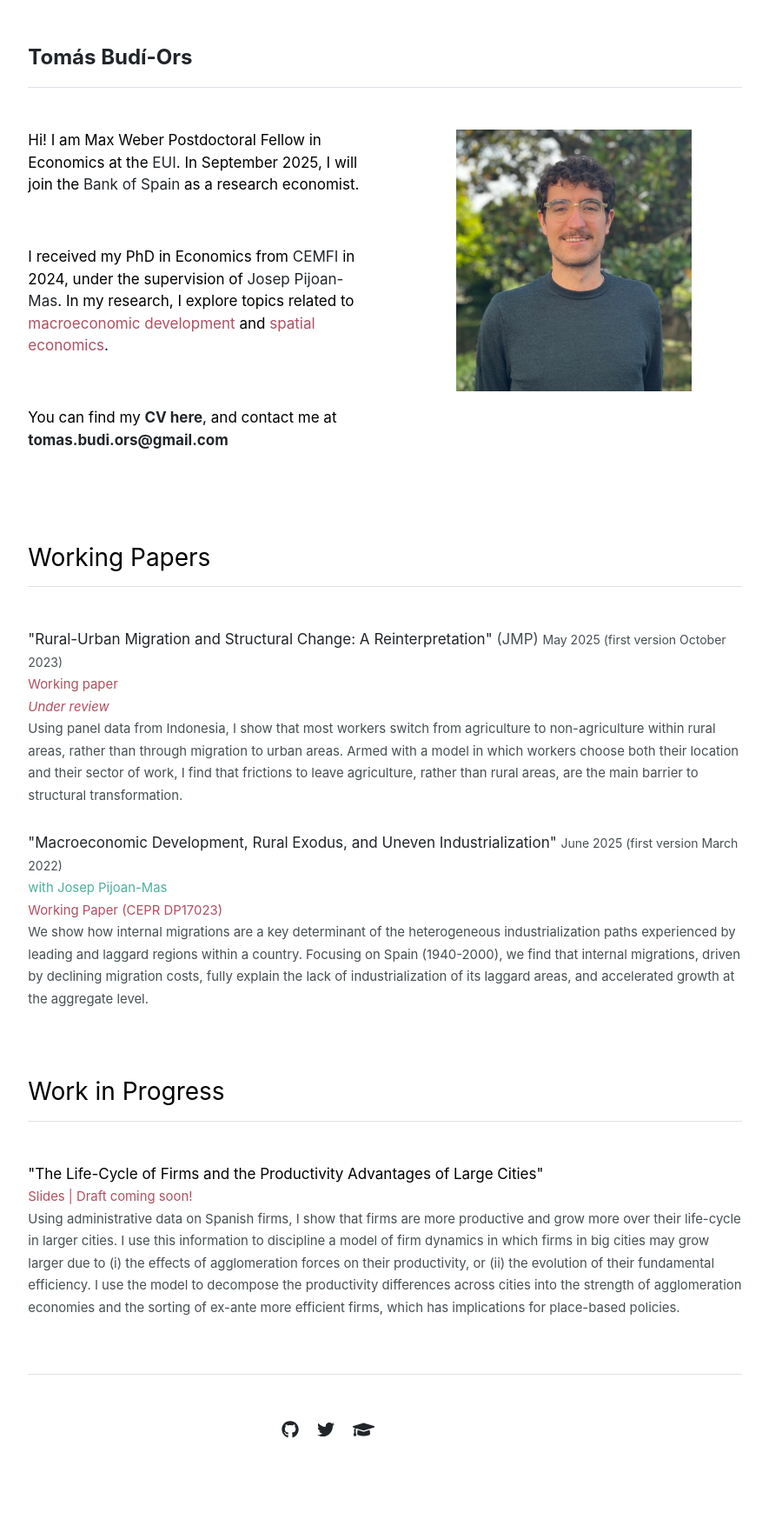
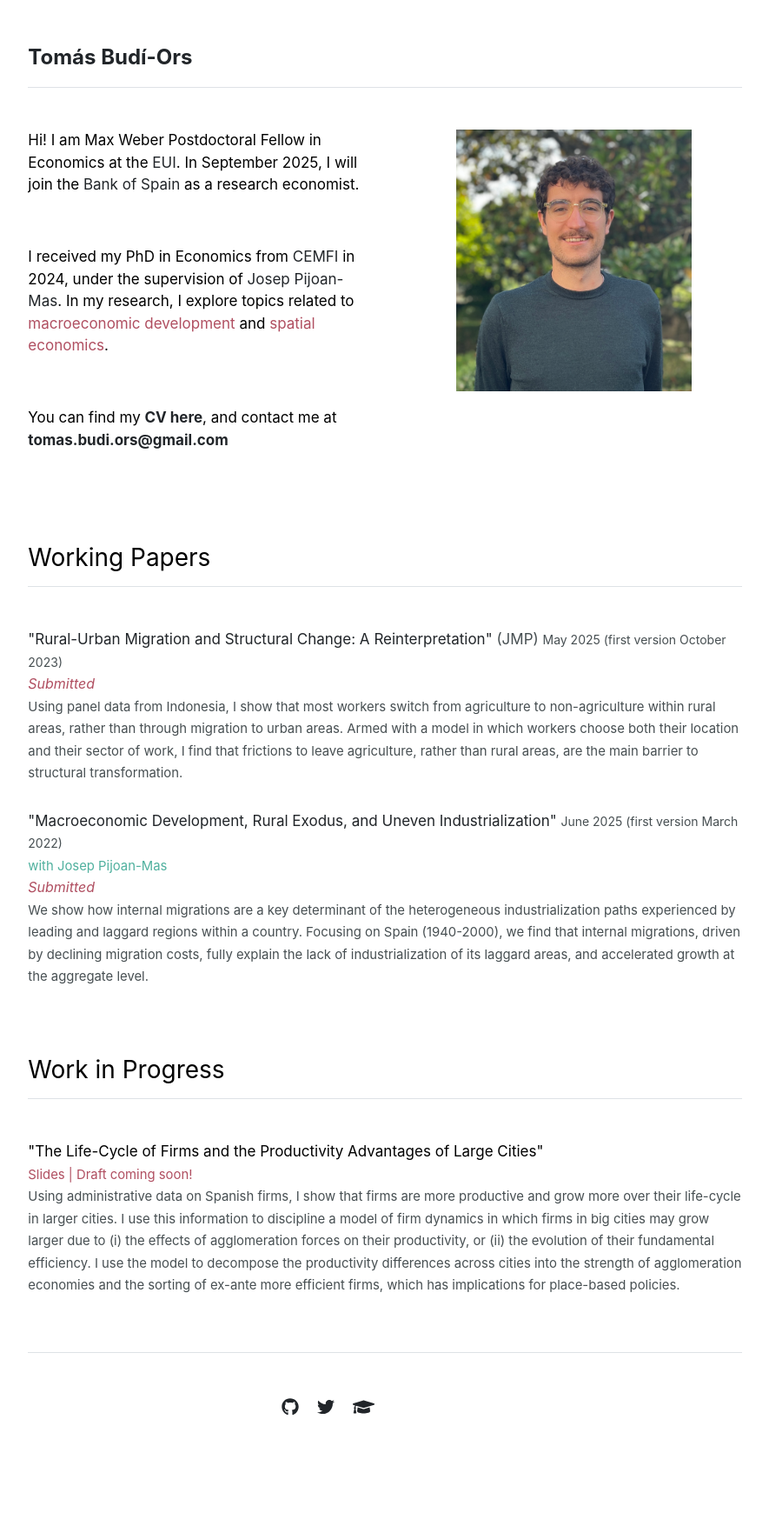
Before and after one commit to tomas-budi-ors/tomas-budi-ors.github.io, a Jekyll site: the page built from index.md, in a window 1280 px wide. Shown: the whole page at 87% size, without its empty margins (197-1082 px from the left). Built offline with Jekyll 4.4.1, drawn with Linux system fonts in a browser that asks for light colours; after the commit the page ends 1730 px from its top, so only the background shows below that.

Commit message:
Minor changes organization of WP.

```diff
--- a/_data/working_papers.yml
+++ b/_data/working_papers.yml
@@ -2,14 +2,15 @@ featured:
 - {name: '"Rural-Urban Migration and Structural Change: A Reinterpretation"',
     extra_info: '<span style="font-size: 17px;"> (JMP) </span> May 2025 (first version October 2023)',
     url: '/working_papers/BudiOrs_JMP.pdf',
-    links: '<a href="/working_papers/BudiOrs_JMP.pdf" target="_blank" rel="noopener noreferrer"">Working paper</a>',
-    status: '<em>Under review</em>',
+    # links: '<a href="/working_papers/BudiOrs_JMP.pdf" target="_blank" rel="noopener noreferrer"">Working paper</a>',
+    status: '<em>Submitted</em>',
     abstract: 'Using panel data from Indonesia, I show that most workers switch from agriculture to non-agriculture within rural areas, rather than through migration to urban areas. Armed with a model in which workers choose both their location and their sector of work, I find that frictions to leave agriculture, rather than rural areas, are the main barrier to structural transformation.'}
 - {name: '"Macroeconomic Development, Rural Exodus, and Uneven Industrialization"',
    extra_info: 'June 2025 (first version March 2022)',
    coauthors: 'with <a href="https://www.cemfi.es/~pijoan/" target="_blank" rel="noopener noreferrer">Josep Pijoan-Mas</a>',
-   links: '<a href="/working_papers/SC_Migration_15.pdf" target="_blank" rel="noopener noreferrer">Working Paper (CEPR DP17023)</a>', #| <a href="/working_papers/SC_geo_EEA.pdf" target="_blank" rel="noopener noreferrer">Slides</a>'
+   #links: '<a href="/working_papers/SC_Migration_15.pdf" target="_blank" rel="noopener noreferrer">Working Paper (CEPR DP17023)</a>', #| <a href="/working_papers/SC_geo_EEA.pdf" target="_blank" rel="noopener noreferrer">Slides</a>'
    url: '/working_papers/SC_Migration_15.pdf',
+   status: '<em>Submitted</em>',
    abstract: 'We show how internal migrations are a key determinant of the heterogeneous industrialization paths experienced by leading and laggard regions within a country.
     Focusing on Spain (1940-2000), we find that internal migrations, driven by declining migration costs, fully explain the lack of industrialization of its laggard areas, and accelerated growth at the aggregate level.'}
 #We show how internal migrations are a key determinant of the cross-country heterogeneity in the extent to which industrialization is a local phenomenon or, instead, concentrates in a few regions of the country. Focusing on Spain,
--- a/_includes/working_papers.html
+++ b/_includes/working_papers.html
@@ -15,7 +15,7 @@
             <span class="links"><small>{{ item.links }}</small></span><br>
           {% endif %}
           {% if item.status %}
-            <span class="status"><small>{{ item.status }}</small></span><br>
+            <span class="status" style="font-size: 16px;">{{ item.status }}</span><br>
           {% endif %}
           {% if item.abstract %}
             <span class="abstract"><small>{{ item.abstract }}</small></span>
```
